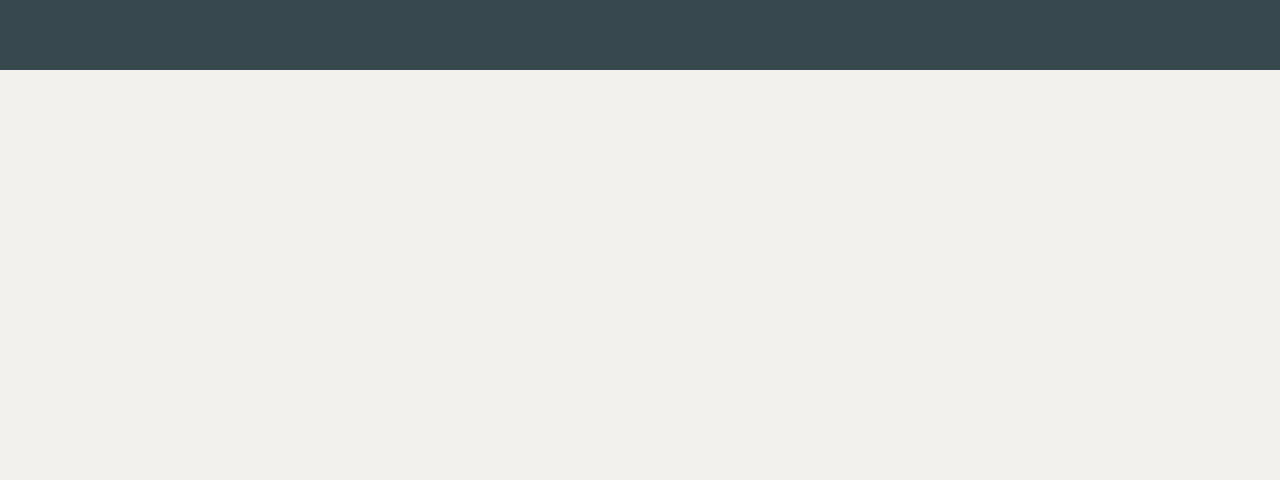
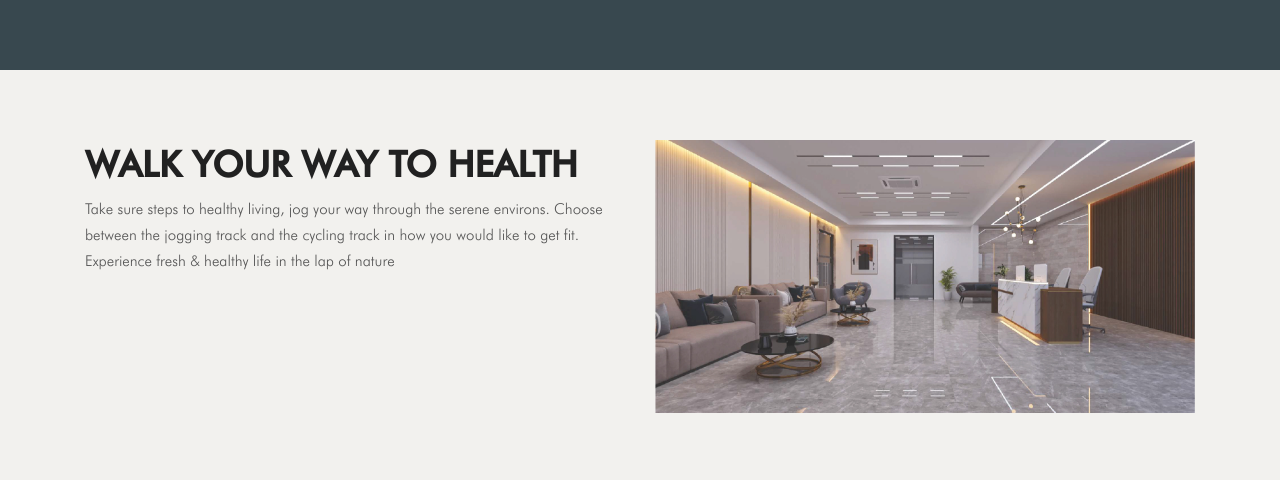
Before and after one commit to khaled4dev/Evolve, a plain HTML site: page index.html in a window 1280 px wide. Shown: the part 4654-5134 px from the top of the page. Before the commit the page ends 4724 px from the top, so only its background shows below. Drawn offline with nearby package versions, Linux system fonts and the light colour scheme; files whose address does not match are found by name.

Commit message:
added new changes

```diff
--- a/index.html
+++ b/index.html
@@ -279,6 +279,33 @@
 
 
 
+        <section class="site-inspired">
+            <div class="container">
+                <div class="site-insp-inner">
+
+                    <div class="row">
+                        <div class="col-sm-6">
+                            <div class="evolve-nature-con">
+                                <h1>
+                                    WALK YOUR WAY TO HEALTH
+                                </h1>
+                                <p>
+                                    Take sure steps to healthy living, jog your way through the serene
+                                    environs. Choose between the jogging track and the cycling track in how
+                                    you would like to get fit. Experience fresh & healthy life in the lap of nature
+                                </p>
+                            </div>
+                        </div>
+
+                        <div class="col-sm-6">
+                            <div class="evolve-nature-img">
+                                <img src="images/exterior-16.jpg" alt="" class="img-fluid">
+                            </div>
+                        </div>
+                    </div>
+                </div>
+            </div>
+        </section>
 
         <!-- <footer id="footer" class="footer bg-overlay">
         <div class="footer-main">
```
